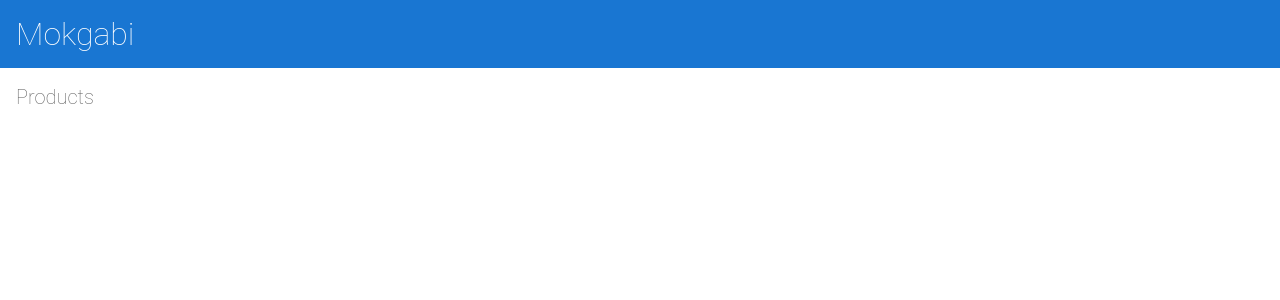
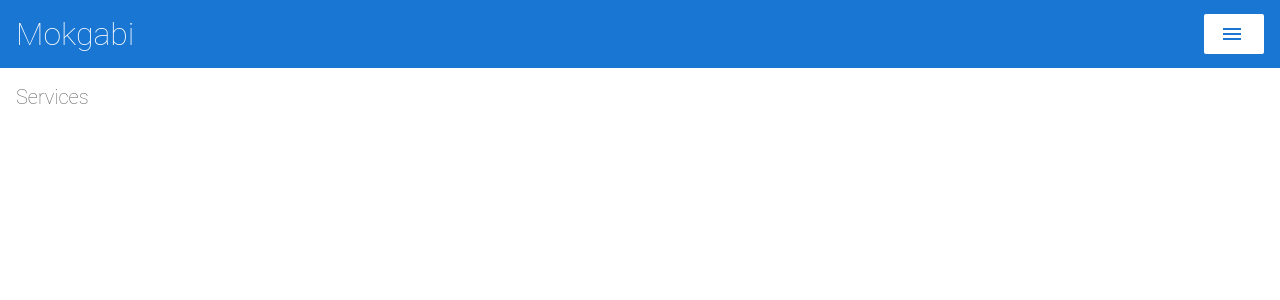
Before and after one commit to phiwesriva/angular-xv4yjj-mqbwkn, an Angular app: page / in a window 1280 px wide. Shown: the top 300 px of the page. Built offline with nearby package versions, Linux system fonts and the light colour scheme.

Commit message:
2 files modified

```diff
--- a/src/app/product-list/product-list.component.html
+++ b/src/app/product-list/product-list.component.html
@@ -1,4 +1,4 @@
-<h2>Products</h2>
+<h2>Services</h2>
 
 
 <!--
--- a/src/app/top-bar/top-bar.component.html
+++ b/src/app/top-bar/top-bar.component.html
@@ -1,6 +1,11 @@
+
+<!--<a href="javascript:void(0)" class="button fancy-button"><i class="material-icons">menu</i></a>-->
 <a [routerLink]="['/']">
+
   <h1>Mokgabi </h1>
 </a>
+<a class="button fancy-button"><i class="material-icons">menu</i></a>
+
 
 <!--<a class="button fancy-button"><i class="material-icons">shopping_cart</i>Checkout</a>-->
 
```
